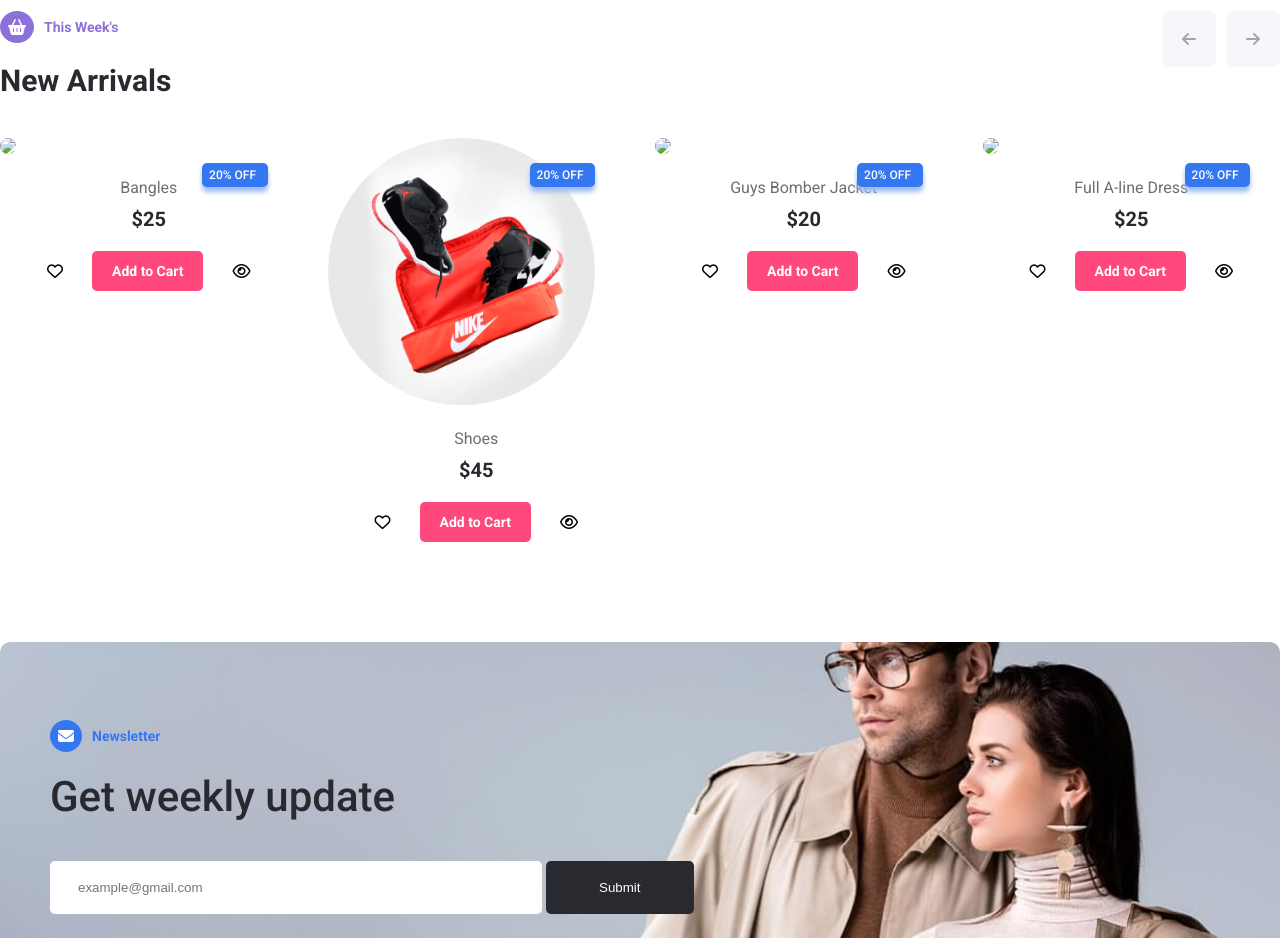
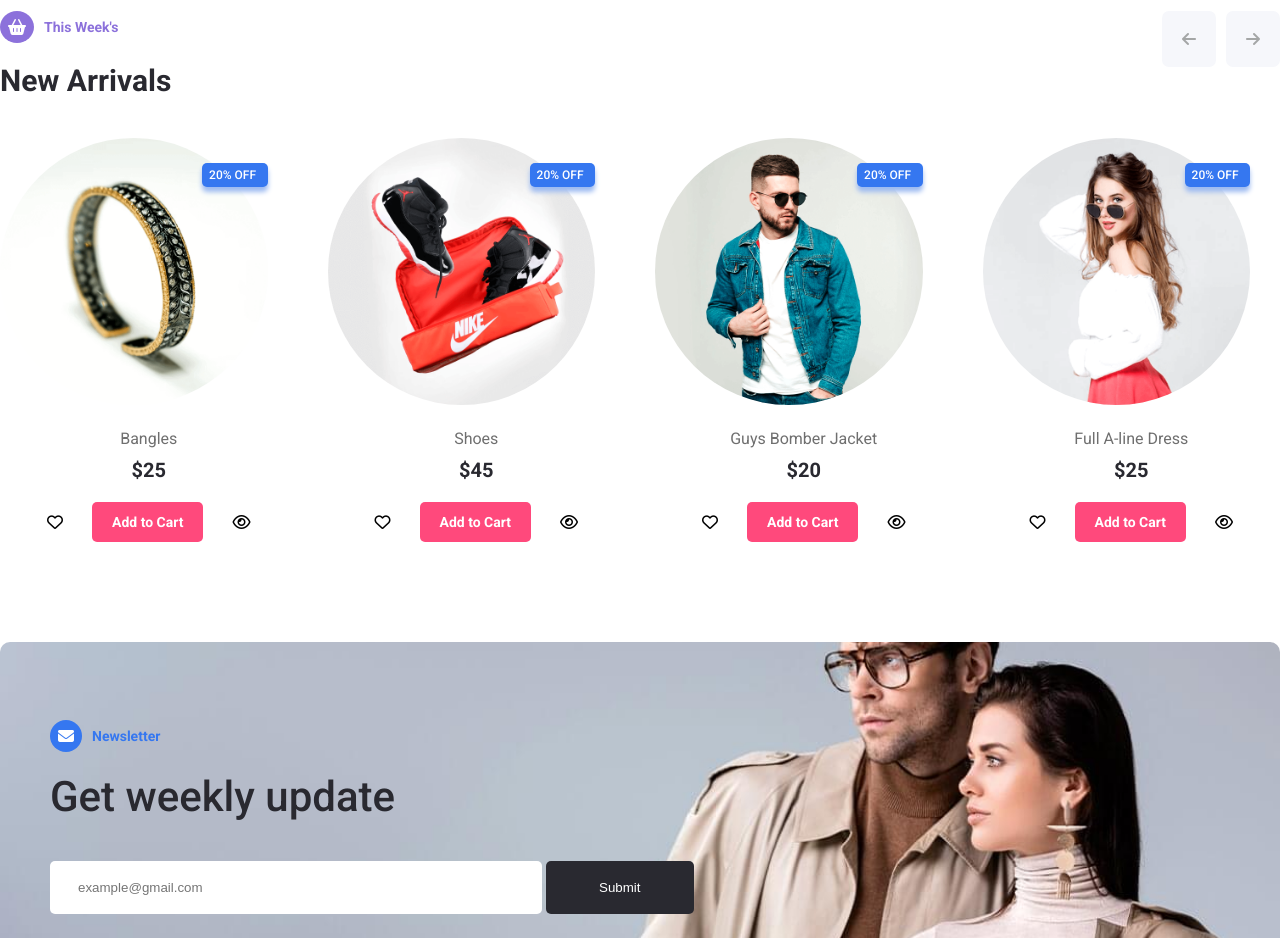
Before and after one commit to joyetadas/ecommerce_web, a plain HTML site: page index.html in a window 1280 px wide. Shown: the part 4500-5438 px from the top of the page. Drawn offline with Linux system fonts and the light colour scheme.

Commit message:
Update index.html

```diff
--- a/index.html
+++ b/index.html
@@ -687,7 +687,7 @@
 
             <div class="row12">
                 <div class="col col1">
-                    <img src="images/row12 pic1.png.">
+                    <img src="images/row12 pic1.png">
                     <div class="off-area">
                         <p>20% OFF</p>
                     </div>
@@ -725,7 +725,7 @@
             </div>
                 </div>
                 <div class="col col3">
-                    <img src="images/row12 pic3.png.">
+                    <img src="images/row12 pic3.png">
                     <div class="off-area">
                         <p>20% OFF</p>
                     </div>
@@ -744,7 +744,7 @@
             </div>
                 </div>
                 <div class="col col4">
-                    <img src="images/row12 pic4.png.">
+                    <img src="images/row12 pic4.png">
                     <div class="off-area">
                         <p>20% OFF</p>
                     </div>
```
